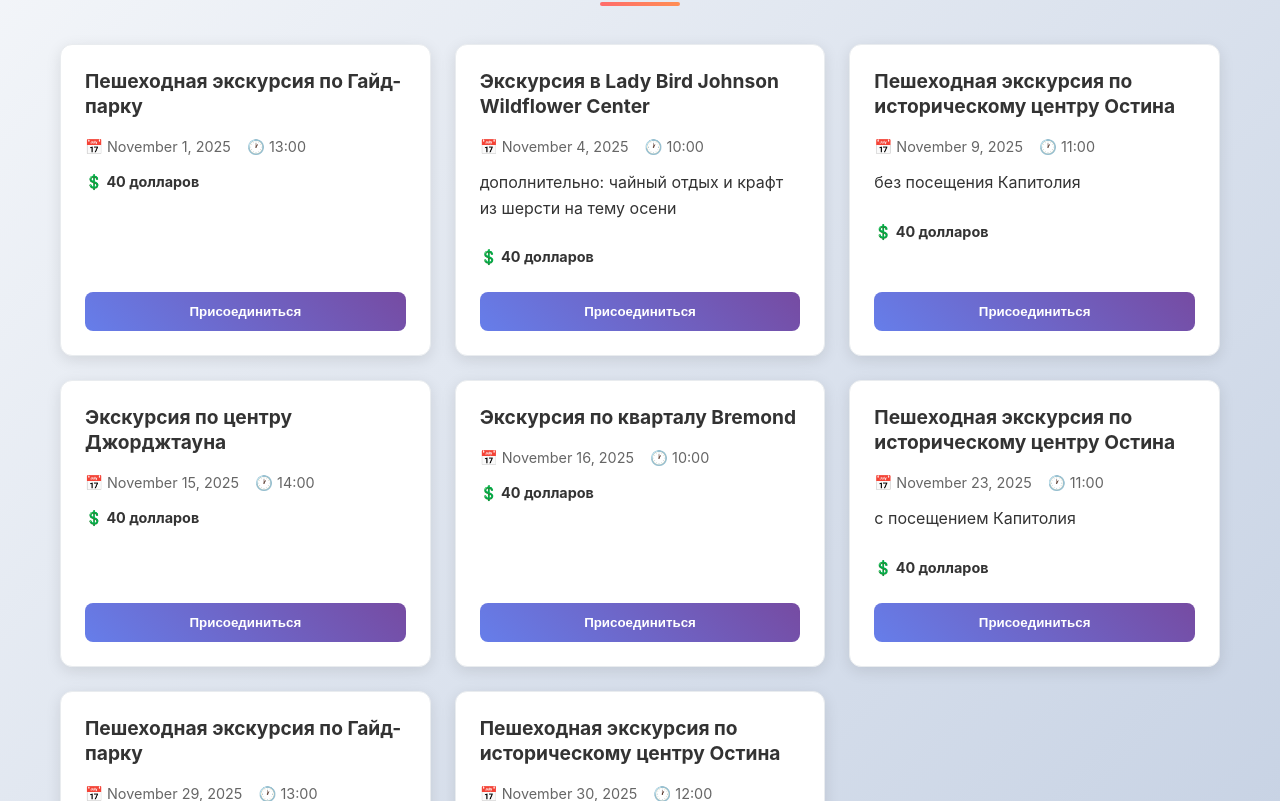
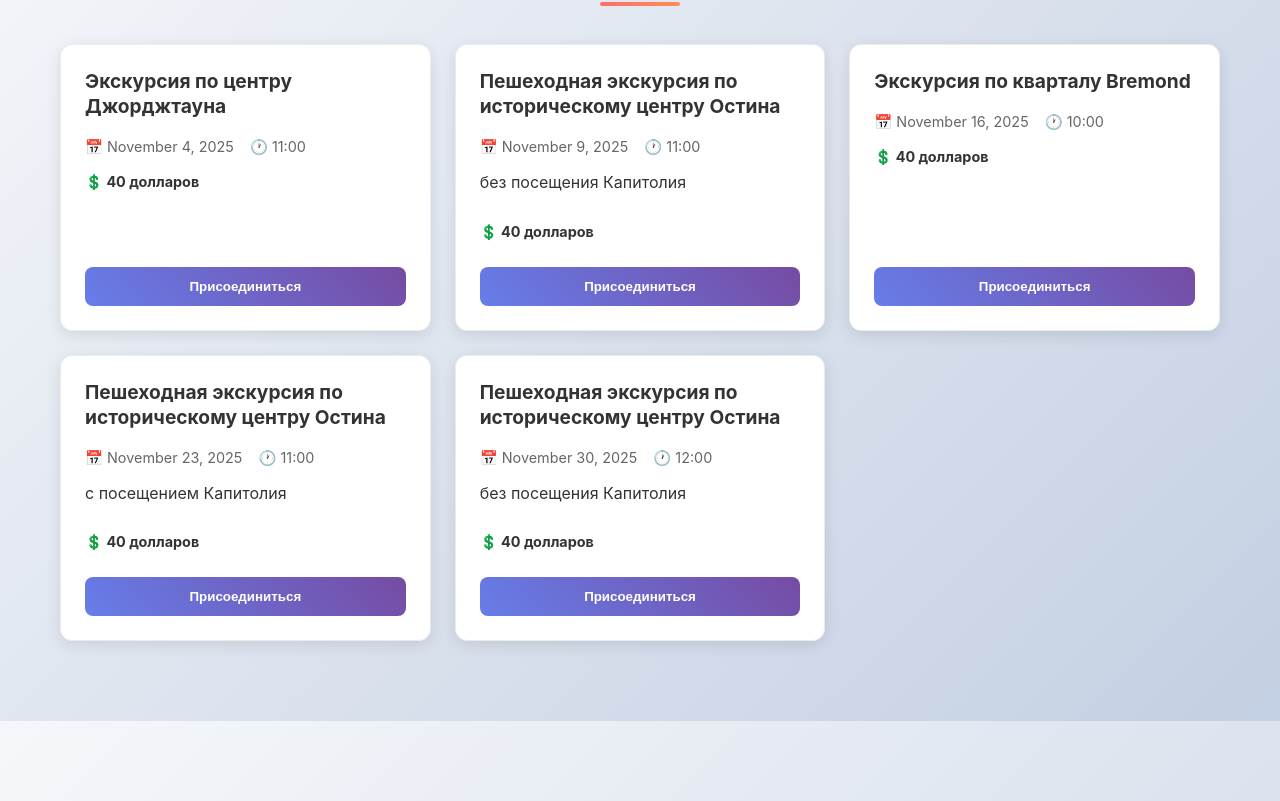
Before and after one commit to tatiana-act/nextjs-boilerplate, a Next.js app: page / in a window 1280 px wide. Shown: the part 5399-6200 px from the top of the page. Built offline with nearby package versions, Linux system fonts and the light colour scheme.

Commit message:
remove saturday tours

```diff
--- a/data/upcomingTours.ts
+++ b/data/upcomingTours.ts
@@ -2,19 +2,12 @@ import { UpcomingTour } from '@/types/tour';
 
 export const upcomingTours: UpcomingTour[] = [
     {
-        id: 'tour20',
-        tourId: 'hyde',
-        date: '2025-11-01',
-        time: '13:00',
-        price: 40
-    },
-    {
-        id: 'tour17',
-        tourId: 'Albjwc',
+        id: 'tour22',
+        tourId: 'Gcrt',
         date: '2025-11-04',
-        time: '10:00',
+        time: '11:00',
         price: 40,
-        bonus: 'дополнительно: чайный отдых и крафт из шерсти на тему осени',
+        bonus: ''
     },
     {
         id: 'tour21',
@@ -23,14 +16,6 @@ export const upcomingTours: UpcomingTour[] = [
         time: '11:00',
         price: 40,
         bonus: 'без посещения Капитолия'
-    },
-    {
-        id: 'tour22',
-        tourId: 'Gcrt',
-        date: '2025-11-15',
-        time: '14:00',
-        price: 40,
-        bonus: ''
     },
     {
         id: 'tour23',
@@ -49,13 +34,6 @@ export const upcomingTours: UpcomingTour[] = [
         bonus: '️с посещением Капитолия'
     },
     {
-        id: 'tour19',
-        tourId: 'hyde',
-        date: '2025-11-29',
-        time: '13:00',
-        price: 40
-    },
-    {
         id: 'tour25',
         tourId: 'Acap',
         date: '2025-11-30',
```
